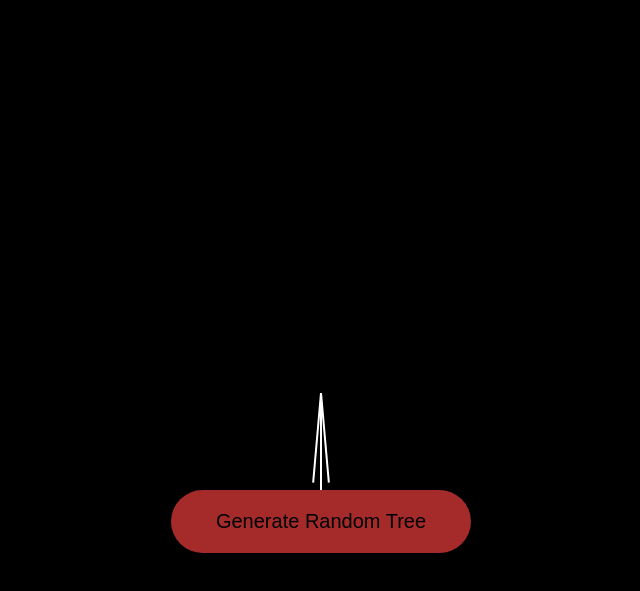
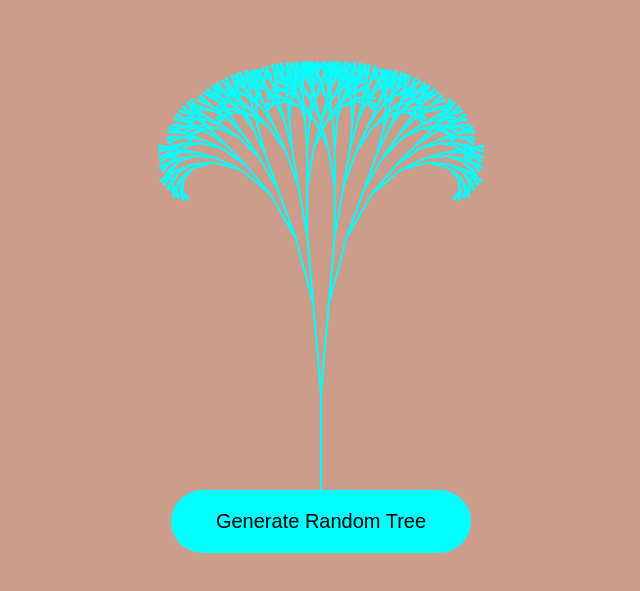
Before and after one commit to asantercureton/generative-art, a plain HTML site: page index.html in a window 1280 px wide. Shown: the part 207-798 px from the top of the page, without its empty margins (319-959 px from the left). Drawn offline with Linux system fonts and the light colour scheme.

Commit message:
Added screenshot to README

```diff
--- a/develop/assets/style.css
+++ b/develop/assets/style.css
@@ -6,7 +6,7 @@
 
 canvas {
     position: absolute;
-    background: black;
+    background: rgb(205, 157, 139);
     width: 100%;
     height: 100%;
 }
@@ -23,7 +23,7 @@ canvas {
     transform: translate(-50%, 0);
     padding: 20px 30px;
     border-radius: 50px;
-    background: brown;
+    background: aqua;
     color: black;
     font-size: 20px;
     width: 300px;
--- a/script.js
+++ b/script.js
@@ -21,9 +21,9 @@ function drawTree(startX, startY, len, angle, branchWidth, color1, color2) {
         return;
     }
 
-    drawTree(0, -len, -len * 0.75, angle + 5, branchWidth);
-    drawTree(0, -len, -len * 0.75, angle - 5, branchWidth);
+    drawTree(0, -len, len * 0.75, angle + 5, branchWidth);
+    drawTree(0, -len, len * 0.75, angle - 5, branchWidth);
 
     ctx.restore();
 }
-drawTree(canvas.width/2, canvas.height - 80, 120, 0, 2, 'white', 'green');
+drawTree(canvas.width/2, canvas.height - 80, 120, 0, 2, 'aqua', 'green');
```
Also changed, not shown: develop/assets/images/h-tree-fractal.jpg (added), 1 other file.
